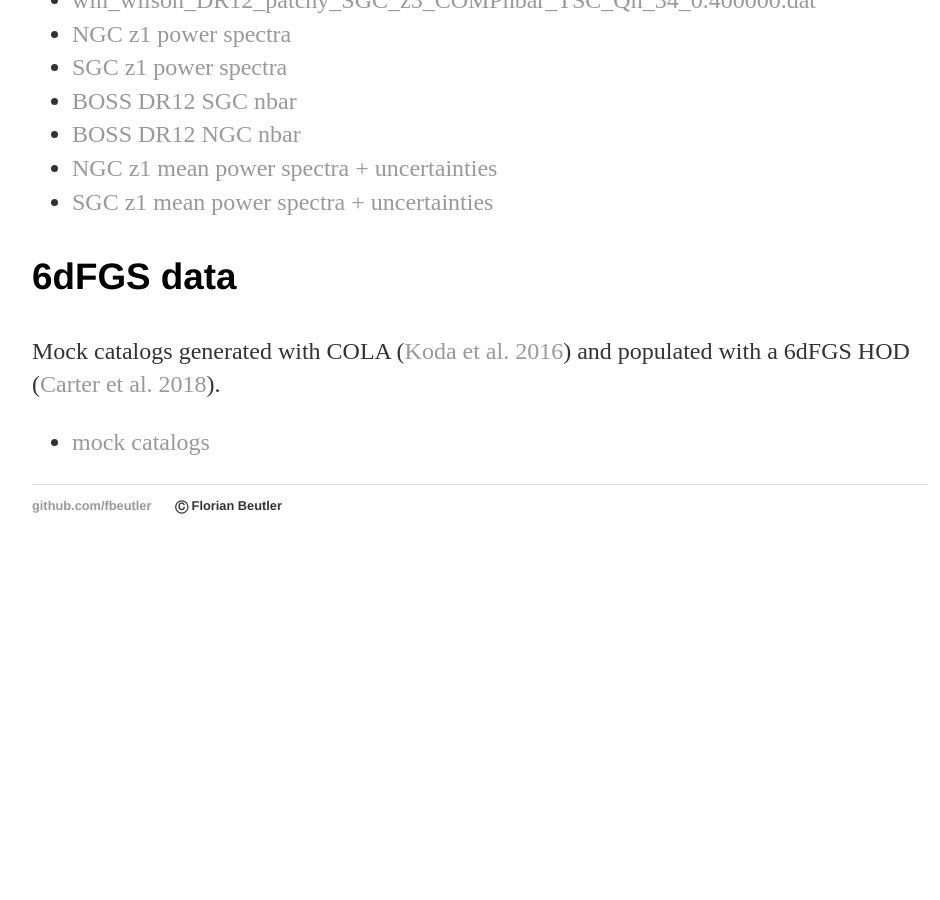
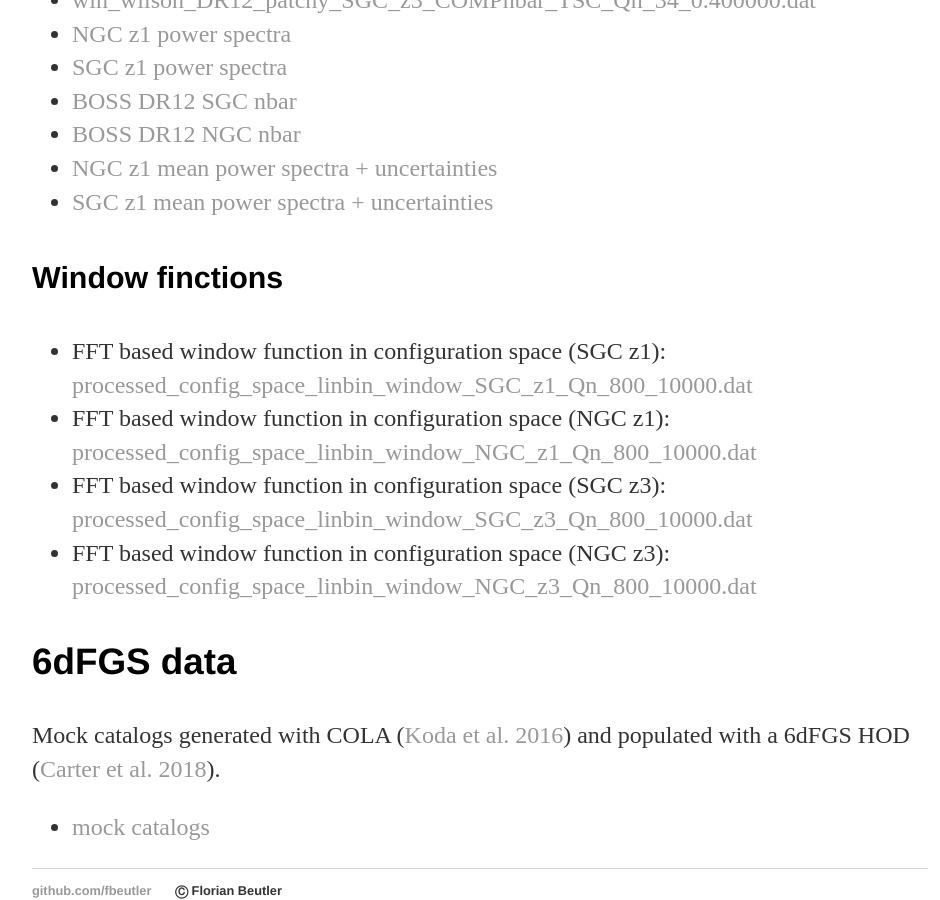
Before and after one commit to fbeutler/fbeutler.github.io, a Jekyll site: the page built from hub/hub.html, in a window 1280 px wide and 900 px high, scrolled down 2774 px. Shown: the whole window, without its empty margins (160-1100 px from the left). Built offline with Jekyll 4.4.1, drawn with Linux system fonts in a browser that asks for light colours; before the commit the page ends 3349 px from its top, so only the background shows below that.

Commit message:
Update hub.html

```diff
--- a/hub/hub.html
+++ b/hub/hub.html
@@ -218,6 +218,26 @@ title: Some material
     </li>
   </ul>
 
+  <h4>Window finctions</h4>
+  <ul>
+    <li>
+      FFT based window function in configuration space (SGC z1):
+      <a href='/hub/processed_config_space_linbin_window_SGC_z1_Qn_800_10000.dat' target="_blank">processed_config_space_linbin_window_SGC_z1_Qn_800_10000.dat</a>
+    </li>
+    <li>
+      FFT based window function in configuration space (NGC z1):
+      <a href='/hub/processed_config_space_linbin_window_NGC_z1_Qn_800_10000.dat' target="_blank">processed_config_space_linbin_window_NGC_z1_Qn_800_10000.dat</a>
+    </li>
+    <li>
+      FFT based window function in configuration space (SGC z3):
+      <a href='/hub/processed_config_space_linbin_window_SGC_z3_Qn_800_10000.dat' target="_blank">processed_config_space_linbin_window_SGC_z3_Qn_800_10000.dat</a>
+    </li>
+    <li>
+      FFT based window function in configuration space (NGC z3):
+      <a href='/hub/processed_config_space_linbin_window_NGC_z3_Qn_800_10000.dat' target="_blank">processed_config_space_linbin_window_NGC_z3_Qn_800_10000.dat</a>
+    </li>
+  </ul>
+
 
   <h3>6dFGS data</h3>
   <p>
```
